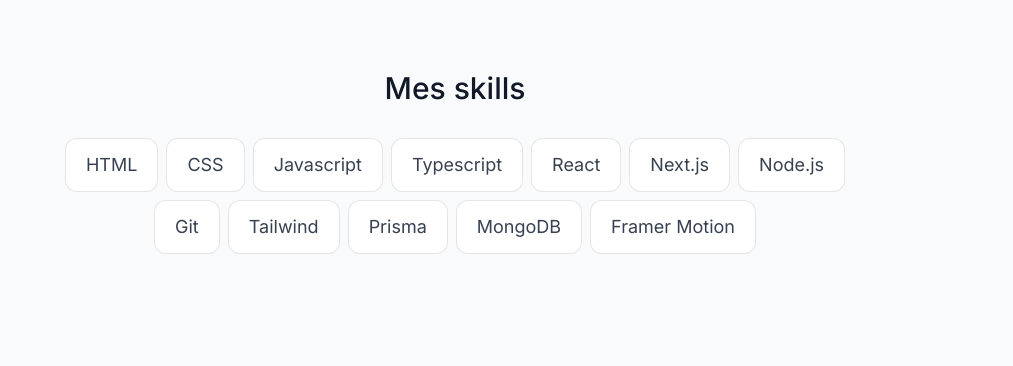
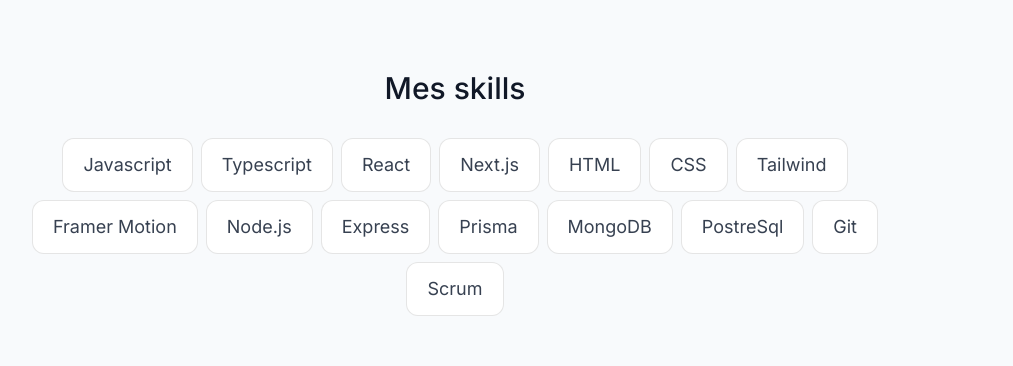
Before and after one commit to MatthieuTricoire/portfolio-2024, a Next.js app: page / in a window 1280 px wide. Shown: the part 2220-2586 px from the top of the page, without its empty margins (185-1198 px from the left). Built offline with nearby package versions, Linux system fonts and the light colour scheme; no server answers.

Commit message:
add skills

```diff
--- a/data/skills.ts
+++ b/data/skills.ts
@@ -1,14 +1,17 @@
 export const skills = [
-  "HTML",
-  "CSS",
   "Javascript",
   "Typescript",
   "React",
   "Next.js",
+  "HTML",
+  "CSS",
+  "Tailwind",
+  "Framer Motion",
   "Node.js",
-  "Git",
-  "Tailwind",
+  "Express",
   "Prisma",
   "MongoDB",
-  "Framer Motion",
+  "PostreSql",
+  "Git",
+  "Scrum",
 ] as const;
```
